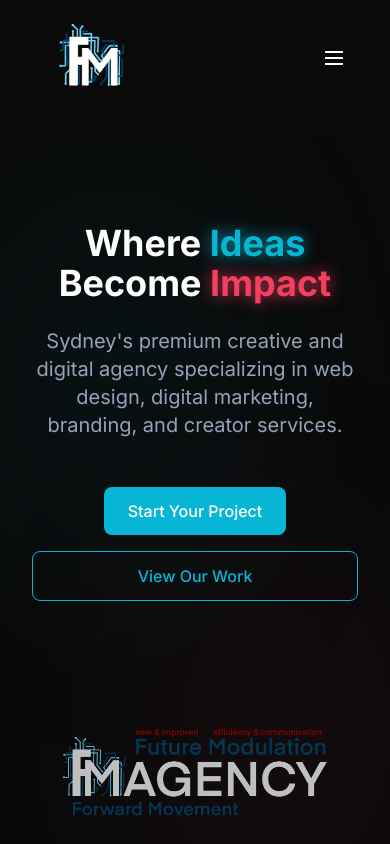
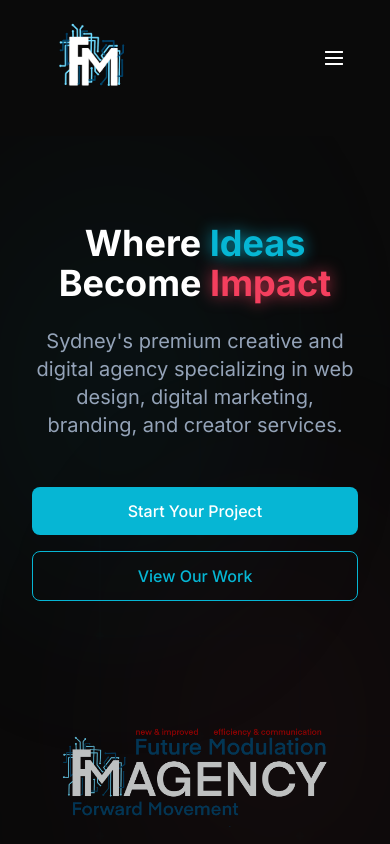
Before and after one commit to mahirahmed7/fmagency, a Next.js app: page / in a window 390 px wide. Shown: the top 844 px of the page. Built offline with nearby package versions, Linux system fonts and the light colour scheme.

Commit message:
remove: button glow effect for cleaner design

```diff
--- a/app/globals.css
+++ b/app/globals.css
@@ -96,29 +96,6 @@ body {
     padding-block: clamp(3rem, 8vw, 5rem);
     width: 100%;
     box-sizing: border-box;
-  }
-
-  .btn-wrapper {
-    position: relative;
-    display: inline-block;
-    isolation: isolate;
-    border-radius: 9999px;
-  }
-
-  .btn-wrapper::before {
-    content: '';
-    position: absolute;
-    inset: -15px;
-    background: radial-gradient(circle at center, rgba(6, 182, 212, 0.3), transparent 70%);
-    opacity: 0;
-    transition: opacity 0.3s ease;
-    pointer-events: none;
-    z-index: -1;
-    border-radius: 9999px;
-  }
-
-  .btn-wrapper:hover::before {
-    opacity: 1;
   }
 
   .btn {
--- a/components/Hero.tsx
+++ b/components/Hero.tsx
@@ -106,11 +106,9 @@ const Hero = () => {
           </p>
 
           <div className={`flex flex-col sm:flex-row justify-center gap-4 mt-12 reveal-on-scroll ${isVisible ? 'is-visible' : ''}`} style={{ transitionDelay: '0.5s' }}>
-            <div className="btn-wrapper">
-              <Link href="/contact" className="btn btn-primary text-center sm:text-left">
-                Start Your Project
-              </Link>
-            </div>
+            <Link href="/contact" className="btn btn-primary text-center sm:text-left">
+              Start Your Project
+            </Link>
             <Link href="/portfolio" className="btn btn-secondary text-center sm:text-left">
               View Our Work
             </Link>
```
